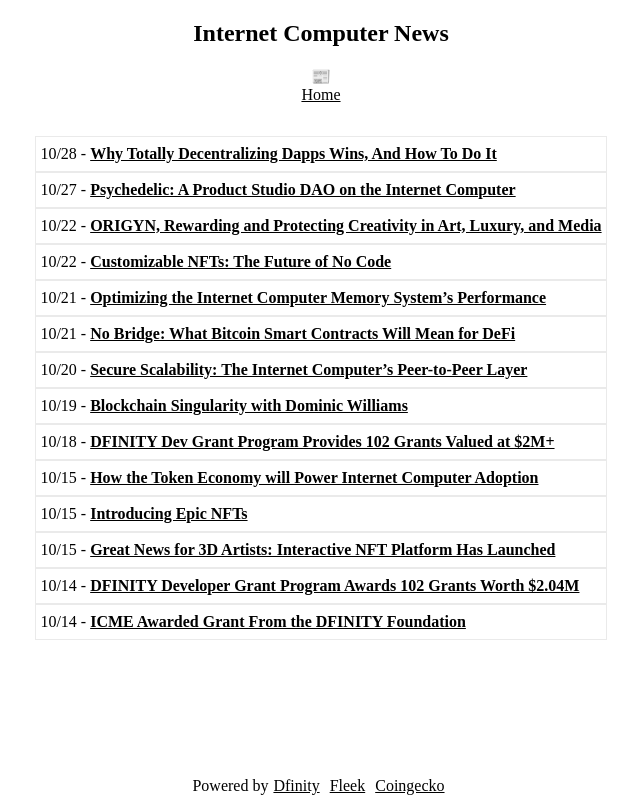
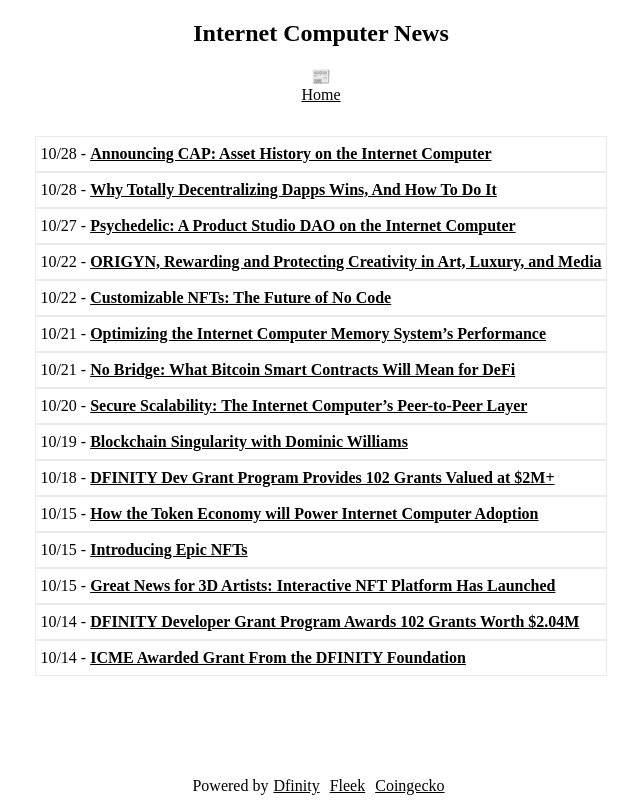
Before and after one commit to rjlucasm/ictoday, a Next.js app: page /news/2021 in a window 1280 px wide. Shown: the whole page, without its empty margins (319-959 px from the left). Built offline with nearby package versions, Linux system fonts and the light colour scheme.

Commit message:
News 28 update

```diff
--- a/components/topnews.js
+++ b/components/topnews.js
@@ -2,8 +2,8 @@ import Link from 'next/link'
 
 const Topnews = () => (
     <div className="topnews">
+        <p><a href="https://medium.com/cap-ois/announcing-cap-asset-history-on-the-internet-computer-a6788283c8f3" target="_blank" rel="noopener noreferrer">Announcing CAP: Asset History on the Internet Computer</a></p>
         <p><a href="https://medium.com/dfinity/how-dapp-developers-placing-their-faith-in-total-decentralization-will-inherit-the-world-79419a3e36c9" target="_blank" rel="noopener noreferrer">Why Totally Decentralizing Dapps Wins, And How To Do It</a></p>
-        <p><a href="https://medium.com/psychedelic-dao/psychedelic-a-product-studio-dao-on-the-internet-computer-47145fa96700" target="_blank" rel="noopener noreferrer">Psychedelic: A Product Studio DAO on the Internet Computer</a></p>
         <Link href="/news/2021"><a style={{ color: 'inherit' }, {fontWeight: 'bold'}}>+News</a></Link>
     </div>
 );
--- a/pages/news/2021.js
+++ b/pages/news/2021.js
@@ -17,6 +17,9 @@ export default function News21() {
             <Link href="/"><a style={{ color: 'inherit' }}>Home</a></Link>
 
             <div className="pagesgrid">
+            <div className="pagescard">10/28 -&nbsp;
+                <a href="https://medium.com/cap-ois/announcing-cap-asset-history-on-the-internet-computer-a6788283c8f3" target="_blank" rel="noopener noreferrer">Announcing CAP: Asset History on the Internet Computer</a>
+            </div>
             <div className="pagescard">10/28 -&nbsp;
                 <a href="https://medium.com/dfinity/how-dapp-developers-placing-their-faith-in-total-decentralization-will-inherit-the-world-79419a3e36c9" target="_blank" rel="noopener noreferrer">Why Totally Decentralizing Dapps Wins, And How To Do It</a>
             </div>
```
